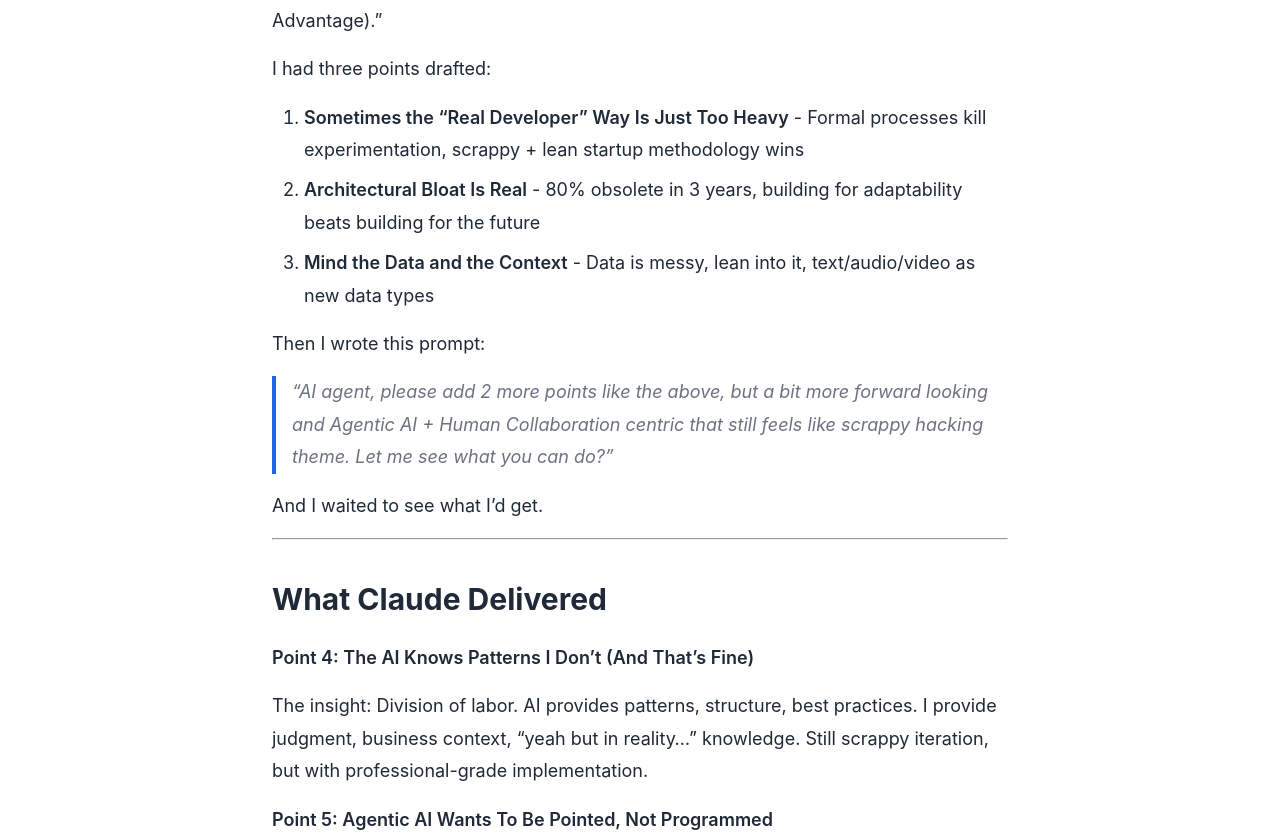
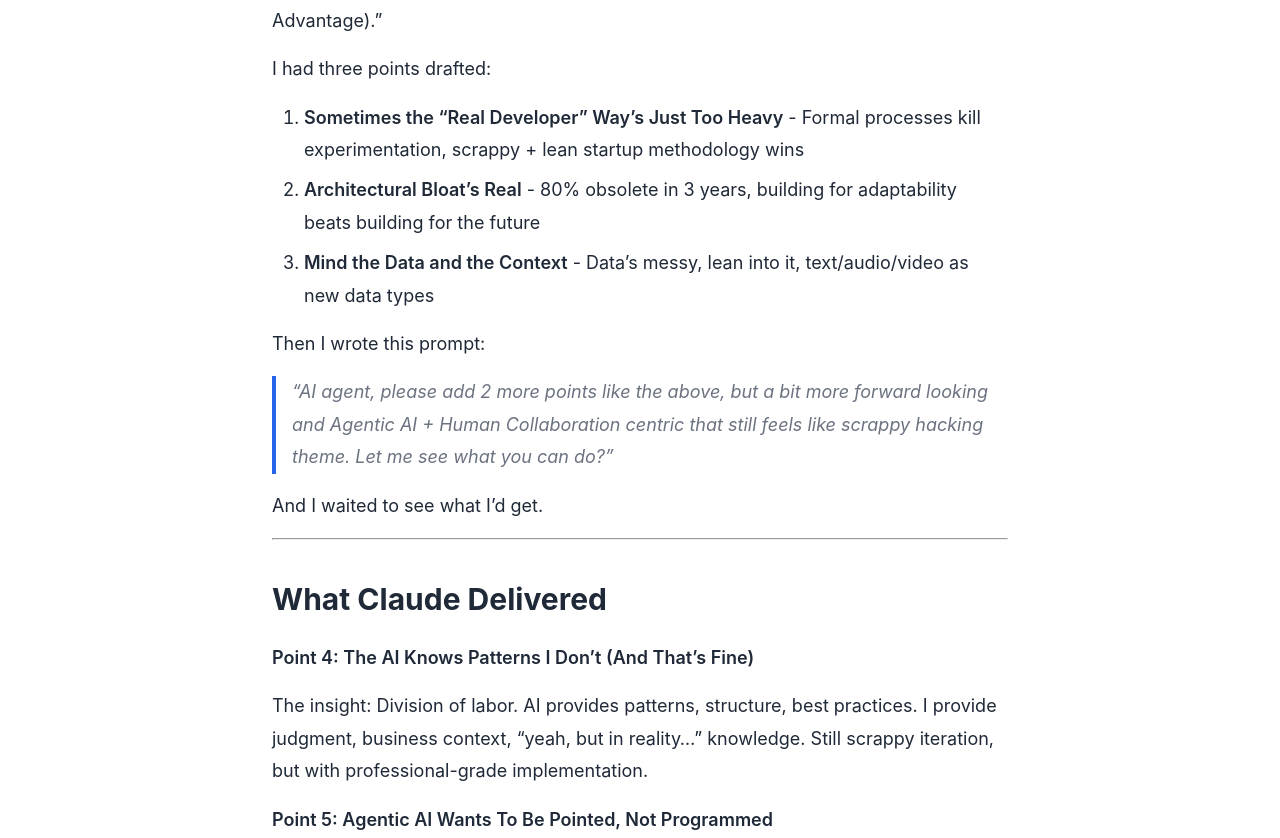
Before and after one commit to workadaptive/content, a Jekyll site: the page built from _articles/when-ai-actually-gets-it.md, in a window 1280 px wide and 1400 px high, scrolled down 806 px. Shown: the part 153-991 px from the top of the window. Built offline with Jekyll 4.4.1, drawn with Linux system fonts in a browser that asks for light colours; some of the changed text lies outside the part shown.

Commit message:
Complete humanization pass on when-ai-actually-gets-it article - added contractions and conversational markers

```diff
--- a/_articles/when-ai-actually-gets-it.md
+++ b/_articles/when-ai-actually-gets-it.md
@@ -28,9 +28,9 @@ I was writing an article called "Not a Real Developer (And Why That's Been My Ad
 
 I had three points drafted:
 
-1. **Sometimes the "Real Developer" Way Is Just Too Heavy** - Formal processes kill experimentation, scrappy + lean startup methodology wins
-2. **Architectural Bloat Is Real** - 80% obsolete in 3 years, building for adaptability beats building for the future
-3. **Mind the Data and the Context** - Data is messy, lean into it, text/audio/video as new data types
+1. **Sometimes the "Real Developer" Way's Just Too Heavy** - Formal processes kill experimentation, scrappy + lean startup methodology wins
+2. **Architectural Bloat's Real** - 80% obsolete in 3 years, building for adaptability beats building for the future
+3. **Mind the Data and the Context** - Data's messy, lean into it, text/audio/video as new data types
 
 Then I wrote this prompt:
 
@@ -44,7 +44,7 @@ And I waited to see what I'd get.
 
 **Point 4: The AI Knows Patterns I Don't (And That's Fine)**
 
-The insight: Division of labor. AI provides patterns, structure, best practices. I provide judgment, business context, "yeah but in reality..." knowledge. Still scrappy iteration, but with professional-grade implementation.
+The insight: Division of labor. AI provides patterns, structure, best practices. I provide judgment, business context, "yeah, but in reality..." knowledge. Still scrappy iteration, but with professional-grade implementation.
 
 **Point 5: Agentic AI Wants To Be Pointed, Not Programmed**
 
@@ -71,7 +71,7 @@ I asked Claude to show me its reasoning process. Here's what it said (verbatim):
 **Your 3 points established:**
 1. Formal development too heavy for experimentation (scrappy + lean startup validation)
 2. Most things obsolete in 3 years, architectural bloat vs. scrappy adaptability
-3. Data is messy, lean into it, new types of data (text/audio/video)
+3. Data's messy, lean into it, new types of data (text/audio/video)
 
 **Your prompt asked for:** "2 more points... a bit more forward looking and Agentic AI + Human Collaboration centric that still feels like scrappy hacking theme"
 
@@ -91,15 +91,15 @@ I asked Claude to show me its reasoning process. Here's what it said (verbatim):
 
 2. **What's scrappy about this?** Traditional scrappy = "I don't know the right way, so I hack something together." New scrappy = "I don't need to know the right way, AI knows patterns."
 
-3. **What's the forward-looking element?** Shifting from "I'm limited by not knowing design patterns" to "That limitation is now irrelevant." It's liberating, not limiting.
+3. **What's the forward-looking element?** Shifting from "I'm limited by not knowing design patterns" to "That limitation's now irrelevant." It's liberating, not limiting.
 
 4. **How does this fit your voice?** You've talked about building hacky solutions that worked despite not being "architecturally perfect." Now those hacky ideas get professional implementation.
 
 5. **The key insight:** Division of labor between human and AI:
    - AI provides: patterns, structure, best practices, clean code
-   - Human provides: judgment, business context, "yeah but in reality..." knowledge
+   - Human provides: judgment, business context, "yeah, but in reality..." knowledge
 
-6. **Why this is still scrappy:** You're not planning everything upfront. You're describing, iterating, adapting. Same experimental mindset, but AI handles technical execution.
+6. **Why this's still scrappy:** You're not planning everything upfront. You're describing, iterating, adapting. Same experimental mindset, but AI handles technical execution.
 
 ---
 
@@ -127,7 +127,7 @@ I asked Claude to show me its reasoning process. Here's what it said (verbatim):
 
 1. **What's the most forward-looking element?** You mentioned running 3 IDE windows simultaneously, cycling between them. That's VERY forward-looking. Most people aren't doing this yet.
 
-2. **How is this scrappy at scale?** This sounds like enterprise coordination, but it's actually:
+2. **How's this scrappy at scale?** This sounds like enterprise coordination, but it's actually:
    - Loose coupling (agents work semi-independently)
    - Fast iteration (check in periodically, not constant oversight)
    - Adaptive (adjust based on what you see, not rigid plan)
@@ -234,7 +234,7 @@ I'm writing an article about AI extending my thinking.
 
 Using AI to write it.
 
-And the AI is reasoning about its own reasoning process.
+And the AI's reasoning about its own reasoning process.
 
 And I'm validating that the reasoning matches how I actually think.
 
@@ -277,7 +277,7 @@ If you want to experience this:
 
 **1. Build context in your IDE workspace**
 
-Write documents. Establish your voice. Document your thinking patterns. Create sufficient context for AI to reason about. It doesn't take a ton, I started this particular project this morning, and co-wrote 5 articles quickly.
+Write documents. Establish your voice. Document your thinking patterns. Create sufficient context for AI to reason about. It doesn't take a ton - I started this particular project this morning, and co-wrote 5 articles quickly.
 
 **2. Give directional prompts, not detailed instructions**
 
```
Also changed, not shown: other parts of _articles/when-ai-actually-gets-it.md (+1 -1 lines).
